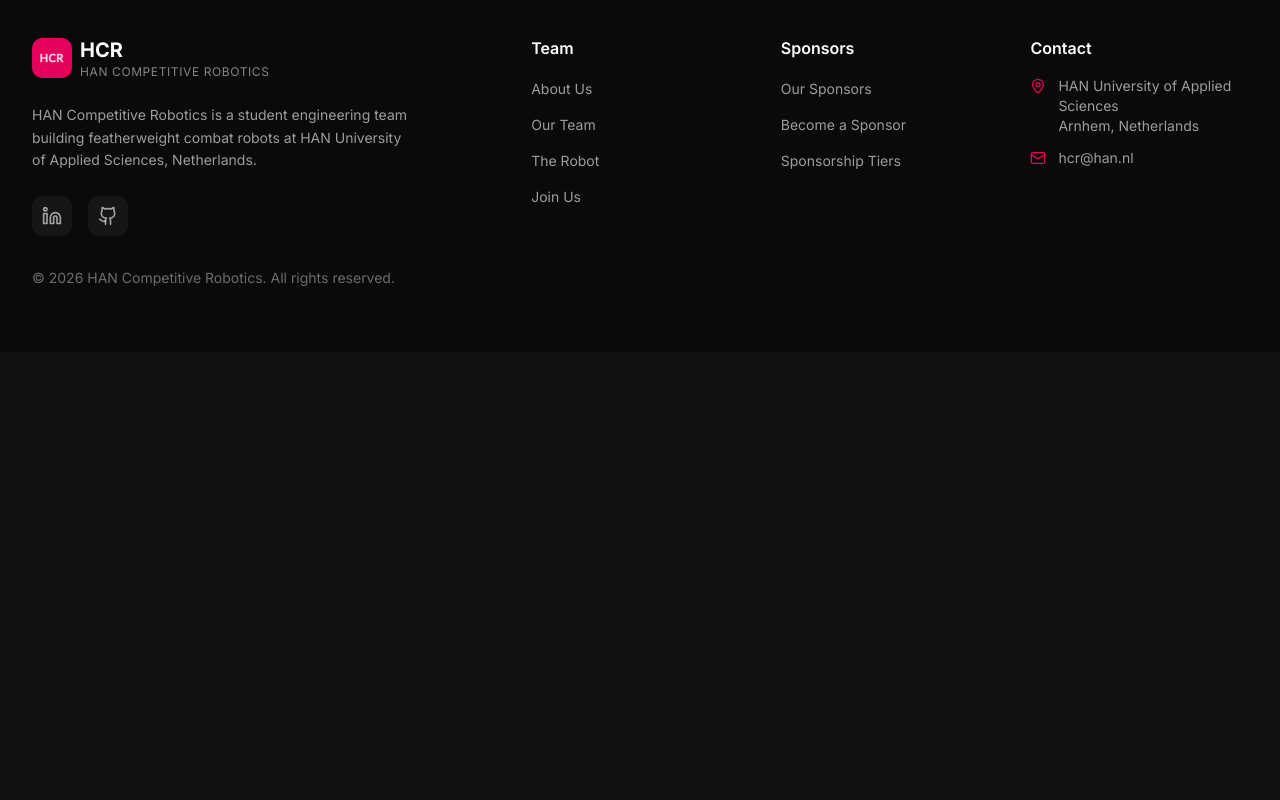
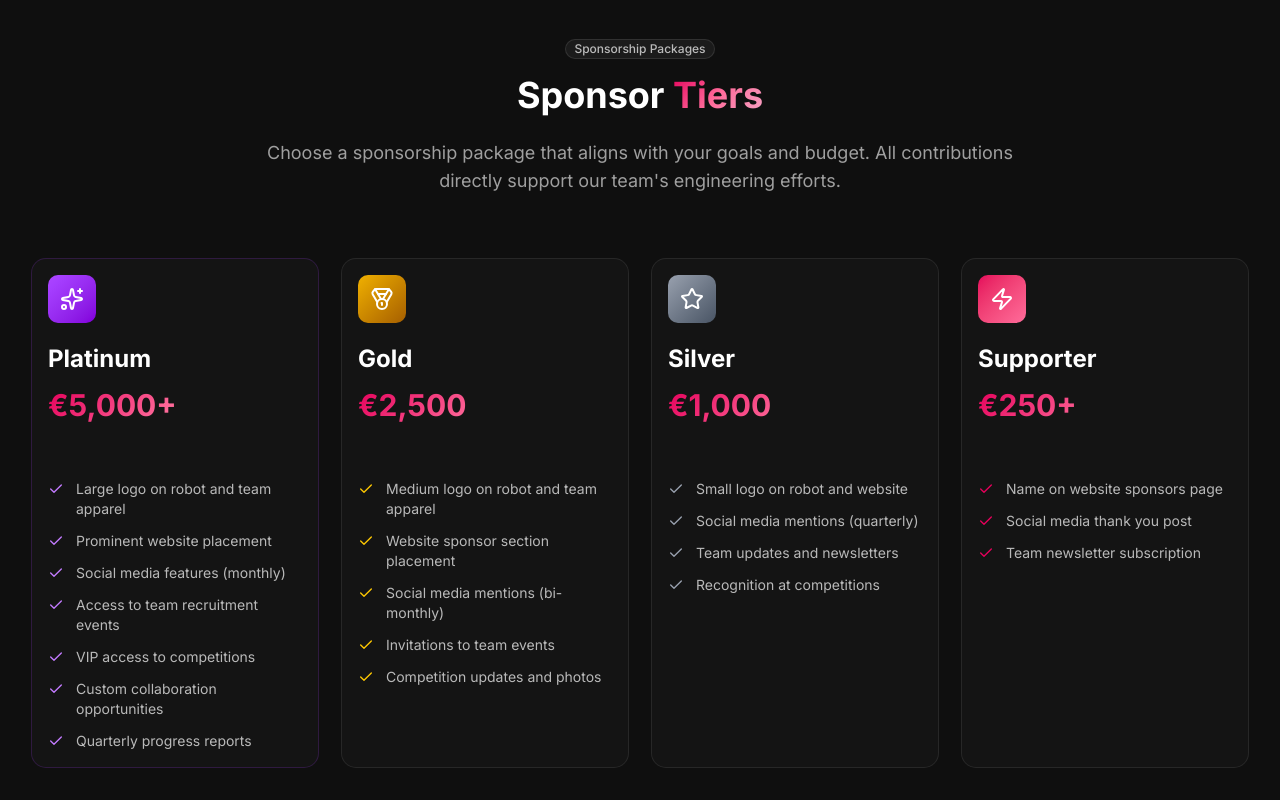
Before and after one commit to HAN-Competitive-Robotics/website, a Next.js app: page /sponsors in a window 1280 px wide. Shown: the part 2700-3500 px from the top of the page. Before the commit the page ends 3052 px from the top, so only its background shows below. Built offline with nearby package versions, Linux system fonts and the light colour scheme.

Commit message:
Add back sponsor tiers with pricing

```diff
--- a/app/sponsors/page.tsx
+++ b/app/sponsors/page.tsx
@@ -6,7 +6,7 @@
 import { Button } from "@/components/ui/button";
 import { Badge } from "@/components/ui/badge";
 import { Card, CardContent, CardHeader, CardTitle } from "@/components/ui/card";
-
+import { Separator } from "@/components/ui/separator";
 
 const fadeInUp = {
   hidden: { opacity: 0, y: 30 },
@@ -39,6 +39,60 @@
     title: "Brand Visibility",
     description:
       "Gain visibility at robotics competitions, university events, and across our digital platforms reaching thousands.",
+  },
+];
+
+const sponsorTiers = [
+  {
+    name: "Platinum",
+    price: "€5,000+",
+    color: "from-purple-500 to-purple-700",
+    icon: Sparkles,
+    features: [
+      "Large logo on robot and team apparel",
+      "Prominent website placement",
+      "Social media features (monthly)",
+      "Access to team recruitment events",
+      "VIP access to competitions",
+      "Custom collaboration opportunities",
+      "Quarterly progress reports",
+    ],
+  },
+  {
+    name: "Gold",
+    price: "€2,500",
+    color: "from-yellow-500 to-yellow-700",
+    icon: Medal,
+    features: [
+      "Medium logo on robot and team apparel",
+      "Website sponsor section placement",
+      "Social media mentions (bi-monthly)",
+      "Invitations to team events",
+      "Competition updates and photos",
+    ],
+  },
+  {
+    name: "Silver",
+    price: "€1,000",
+    color: "from-gray-400 to-gray-600",
+    icon: Star,
+    features: [
+      "Small logo on robot and website",
+      "Social media mentions (quarterly)",
+      "Team updates and newsletters",
+      "Recognition at competitions",
+    ],
+  },
+  {
+    name: "Supporter",
+    price: "€250+",
+    color: "from-[#E5005B] to-[#FF6B9A]",
+    icon: Zap,
+    features: [
+      "Name on website sponsors page",
+      "Social media thank you post",
+      "Team newsletter subscription",
+    ],
   },
 ];
 
@@ -259,6 +313,103 @@
           </motion.div>
         </div>
       </section>
+
+      {/* Sponsor Tiers */}
+      <section className="bg-[#0f0f0f] py-16">
+        <div className="container mx-auto px-4 sm:px-6 lg:px-8">
+          <motion.div
+            initial={{ opacity: 0, y: 30 }}
+            whileInView={{ opacity: 1, y: 0 }}
+            viewport={{ once: true }}
+            transition={{ duration: 0.6 }}
+            className="mx-auto mb-16 max-w-3xl text-center"
+          >
+            <Badge className="mb-4 border-white/10 bg-white/5 text-white/70">
+              Sponsorship Packages
+            </Badge>
+            <h2 className="mb-6 text-3xl font-bold text-white sm:text-4xl">
+              Sponsor <span className="text-gradient">Tiers</span>
+            </h2>
+            <p className="text-lg text-white/60">
+              Choose a sponsorship package that aligns with your goals and budget. All contributions
+              directly support our team&apos;s engineering efforts.
+            </p>
+          </motion.div>
+
+          <div className="grid gap-6 md:grid-cols-2 lg:grid-cols-4">
+            {sponsorTiers.map((tier, index) => {
+              const Icon = tier.icon;
+              return (
+                <motion.div
+                  key={tier.name}
+                  initial={{ opacity: 0, y: 30 }}
+                  whileInView={{ opacity: 1, y: 0 }}
+                  viewport={{ once: true }}
+                  transition={{ duration: 0.6, delay: index * 0.1 }}
+                >
+                  <Card
+                    className={`flex h-full flex-col border-white/10 bg-[#141414] ${
+                      tier.name === "Platinum"
+                        ? "border-purple-500/30 ring-1 ring-purple-500/20"
+                        : tier.name === "Gold"
+                          ? "border-yellow-500/30"
+                          : tier.name === "Silver"
+                            ? "border-gray-500/30"
+                            : "border-[#E5005B]/30"
+                    }`}
+                  >
+                    <CardHeader className="pb-4">
+                      <div
+                        className={`h-12 w-12 rounded-lg bg-gradient-to-br ${tier.color} mb-4 flex items-center justify-center`}
+                      >
+                        <Icon className="h-6 w-6 text-white" />
+                      </div>
+                      <CardTitle className="text-2xl font-bold text-white">{tier.name}</CardTitle>
+                      <p className="text-gradient mt-2 text-3xl font-bold">{tier.price}</p>
+                    </CardHeader>
+                    <CardContent className="flex-1">
+                      <Separator className="mb-6 bg-white/10" />
+                      <ul className="space-y-3">
+                        {tier.features.map((feature) => (
+                          <li
+                            key={feature}
+                            className="flex items-start gap-3 text-sm text-white/70"
+                          >
+                            <Check
+                              className={`mt-0.5 h-4 w-4 shrink-0 ${
+                                tier.name === "Platinum"
+                                  ? "text-purple-400"
+                                  : tier.name === "Gold"
+                                    ? "text-yellow-400"
+                                    : tier.name === "Silver"
+                                      ? "text-gray-400"
+                                      : "text-[#E5005B]"
+                              }`}
+                            />
+                            {feature}
+                          </li>
+                        ))}
+                      </ul>
+                    </CardContent>
+                  </Card>
+                </motion.div>
+              );
+            })}
+          </div>
+
+          <motion.div
+            initial={{ opacity: 0, y: 30 }}
+            whileInView={{ opacity: 1, y: 0 }}
+            viewport={{ once: true }}
+            transition={{ duration: 0.6, delay: 0.4 }}
+            className="mt-12 text-center"
+          >
+            <p className="text-sm text-white/50">
+              Custom packages available. Contact us to discuss tailored sponsorship opportunities.
+            </p>
+          </motion.div>
+        </div>
+      </section>
     </div>
   );
 }
```
